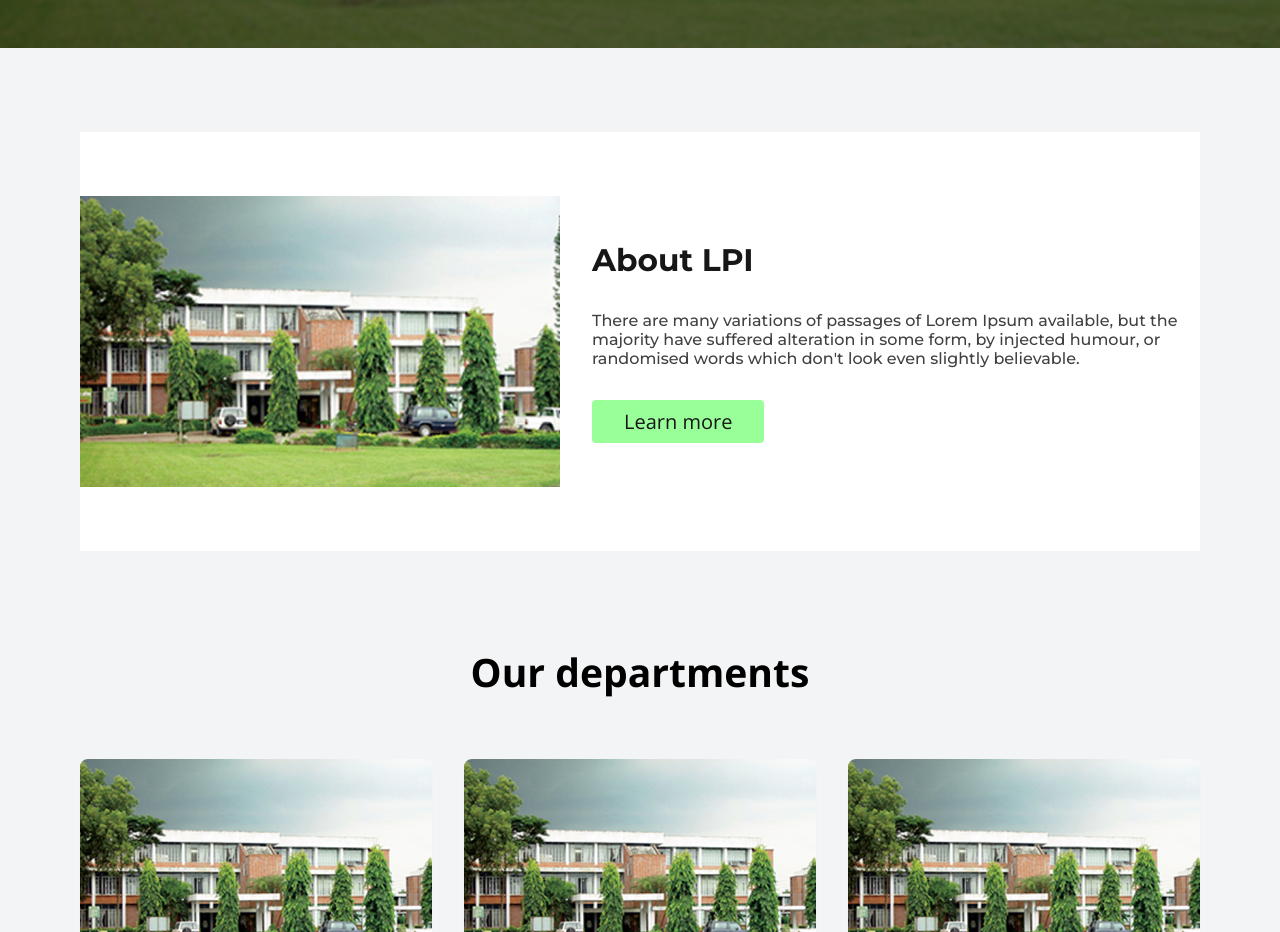
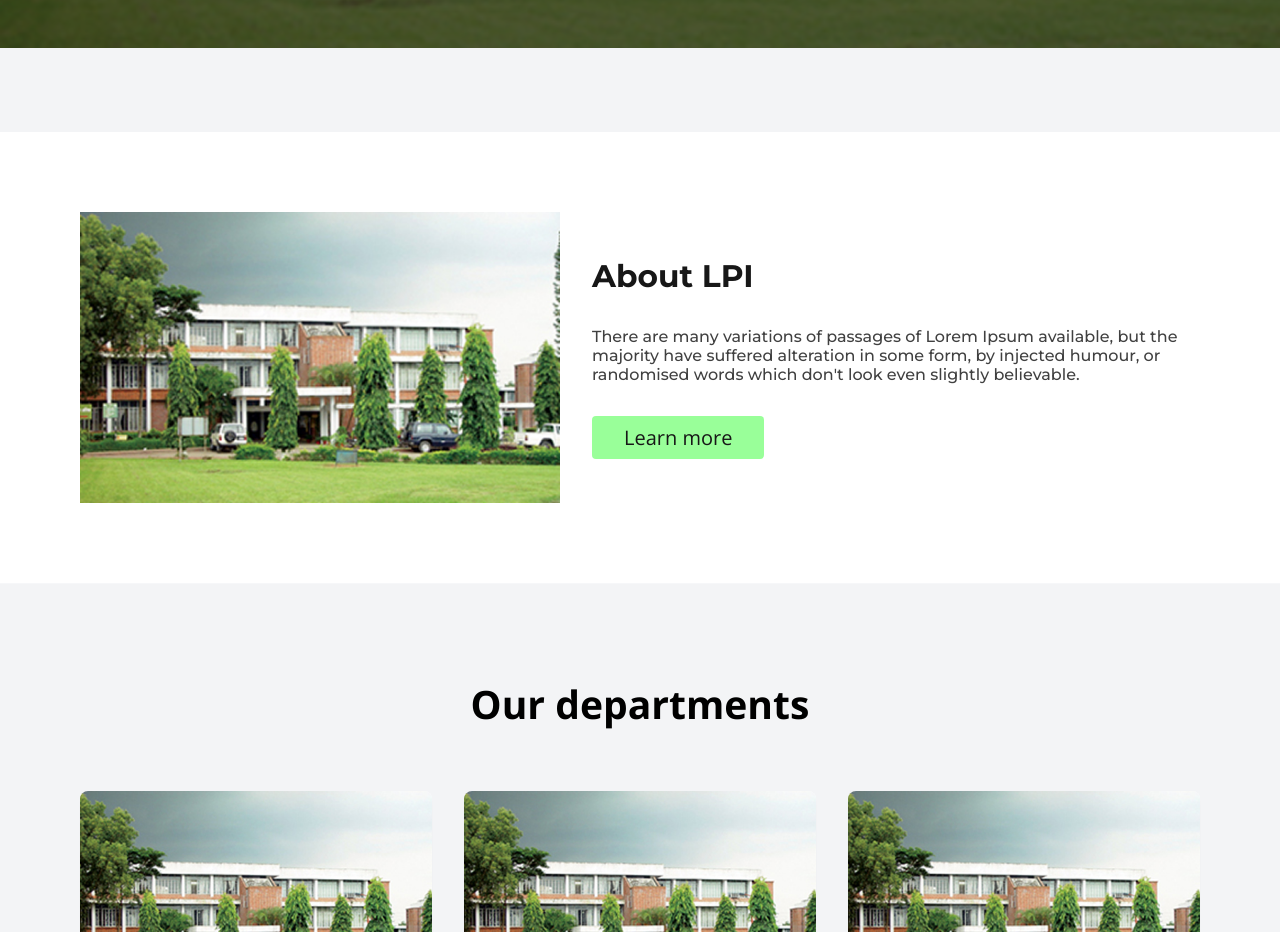
Before and after one commit to al-imam/lpi, a React (Vite) app: page / in a window 1280 px wide. Shown: the part 780-1712 px from the top of the page. Built offline with nearby package versions, Linux system fonts and the light colour scheme.

Commit message:
use full width color css box-shadow trick

```diff
--- a/src/components/Study/study.module.css
+++ b/src/components/Study/study.module.css
@@ -1,8 +1,11 @@
 .studyContainer {
+  --bg: white;
   display: flex;
-  background-color: white;
+  background-color: var(--bg);
   gap: 2rem;
-  padding-block: 4rem;
+  padding-block: 5rem;
+  box-shadow: 0 0 0 100vmax var(--bg);
+  clip-path: inset(0 -100vmax);
 }
 
 .image {
```
